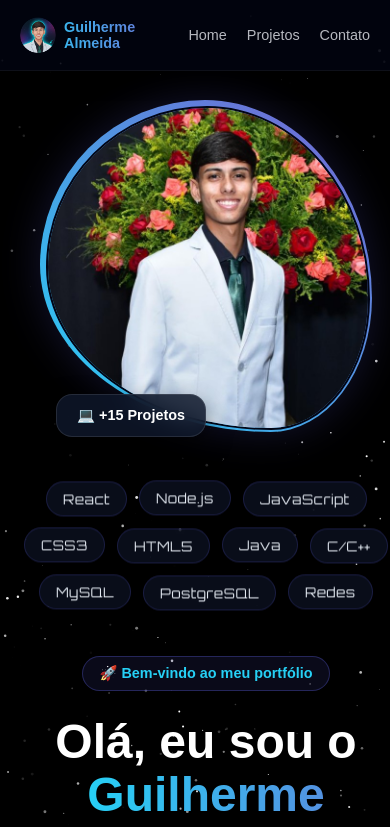
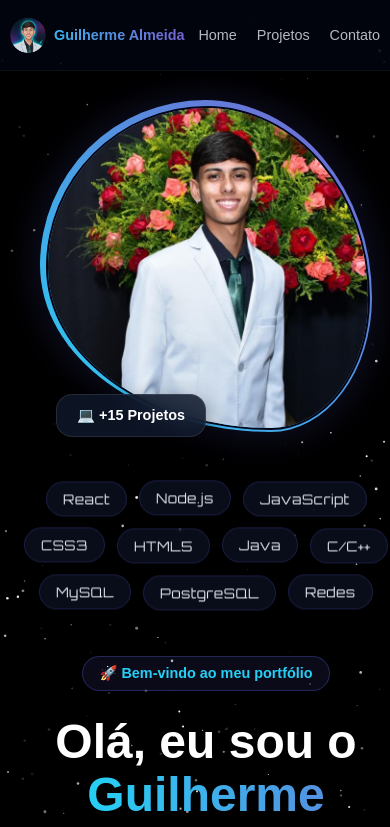
Before and after one commit to guialmeida10/guilherme-almeida-portfolio, a React (Vite) app: page / in a window 390 px wide. Shown: the top 827 px of the page. Built offline with nearby package versions, Linux system fonts and the light colour scheme.

Commit message:
Media update

```diff
--- a/src/components/Header.css
+++ b/src/components/Header.css
@@ -104,6 +104,9 @@
 }
 
 @media (max-width: 480px) {
+  .header-container {
+    padding: 0 10px;
+  }
   .logo {
     font-size: 0.9rem;
   }
```
